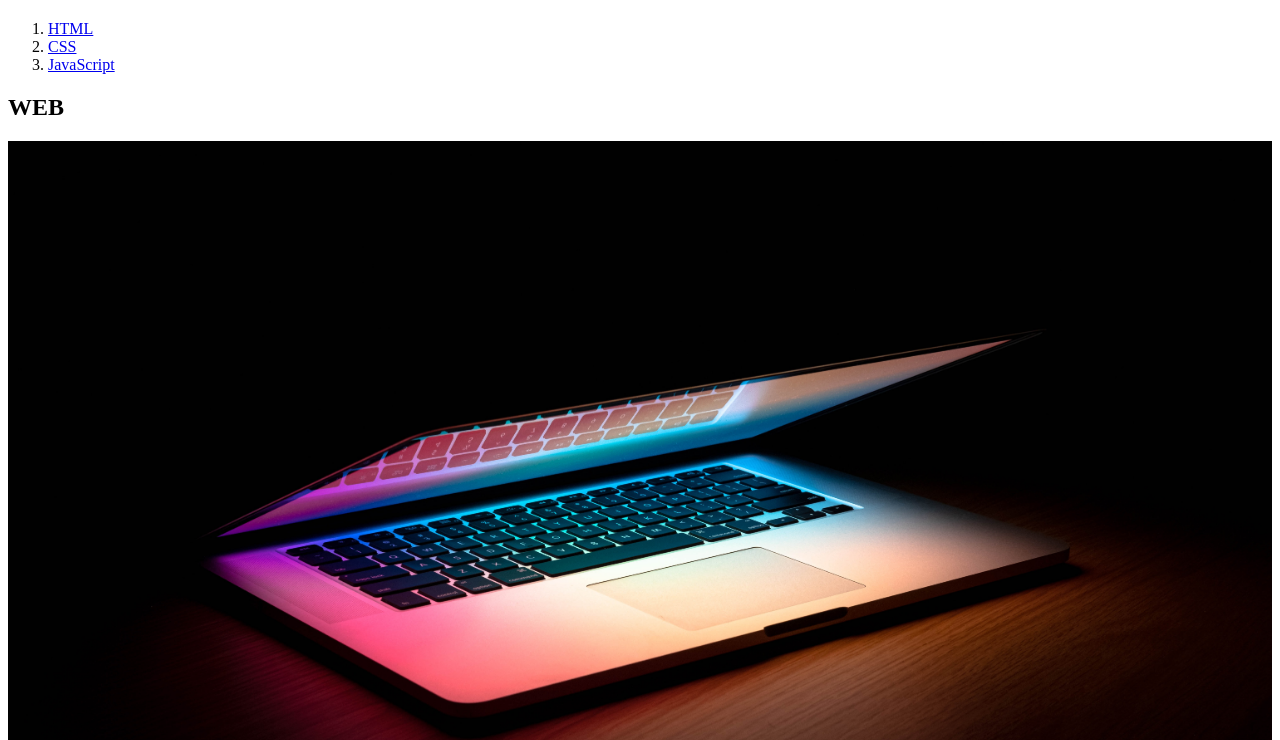
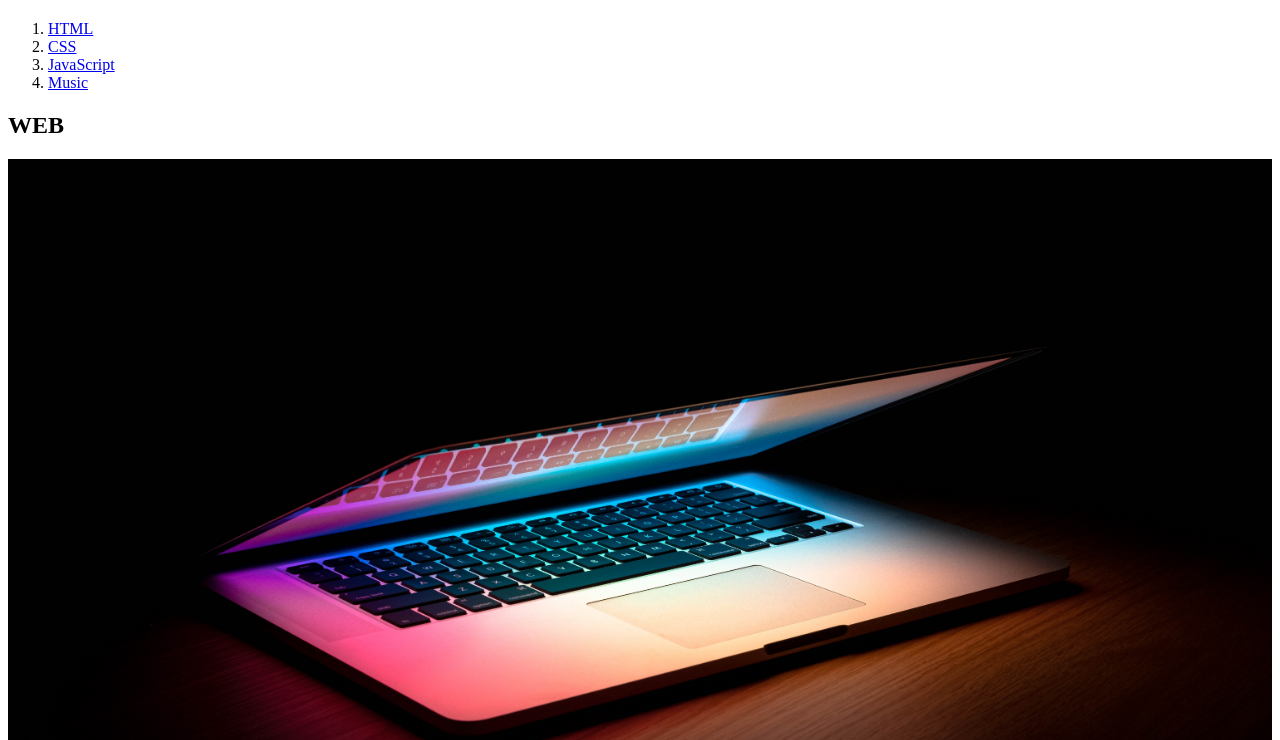
Before and after one commit to Chang-Ju/web1, a plain HTML site: page index.html in a window 1280 px wide. Shown: the part 60-800 px from the top of the page. Drawn offline with Linux system fonts and the light colour scheme.

Commit message:
두번째 버전
음악 추가

```diff
--- a/index.html
+++ b/index.html
@@ -10,6 +10,7 @@
         <li><a href="1.html">HTML</li></a>
         <li><a href="2.html">CSS</li></a>
         <li><a href="3.html">JavaScript</li></a>
+        <li><a href="4.html">Music</li></a>
     </ol>
     <h2>WEB</h2>
     <img src="coding.jpg" width="100%">
```
